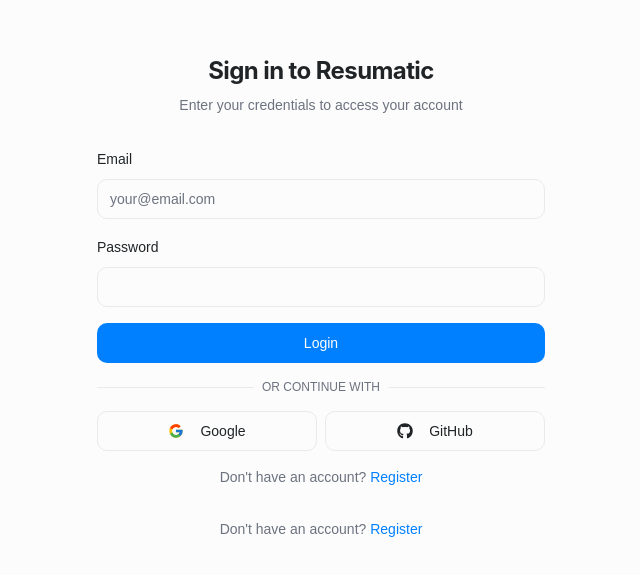
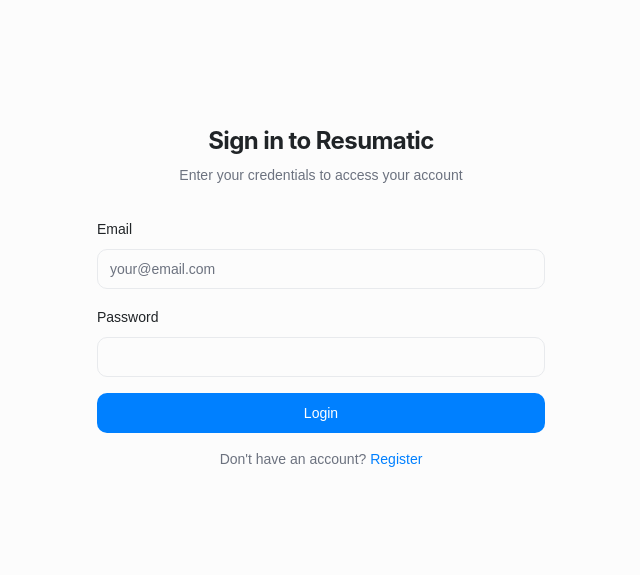
Before and after one commit to sakshi073/resumatic-sift, a React (Vite) app: page /login in a window 1280 px wide. Shown: the part 103-678 px from the top of the page, without its empty margins (319-959 px from the left). Built offline with nearby package versions, Linux system fonts and the light colour scheme; a web font is replaced by a local one.

Commit message:
Refactor authentication forms
- Remove social login functionality.
- Remove duplicate "Don't have an account" links.

```diff
--- a/src/components/auth/LoginForm.tsx
+++ b/src/components/auth/LoginForm.tsx
@@ -13,7 +13,6 @@ import {
   FormMessage,
 } from "@/components/ui/form";
 import { Input } from "@/components/ui/input";
-import { SocialLogins } from "./SocialLogins";
 import { loginSchema, LoginFormValues } from "./schemas";
 import { Link } from "react-router-dom";
 
@@ -70,19 +69,6 @@ export const LoginForm: React.FC<LoginFormProps> = ({ onSubmit, isLoading }) =>
           )}
         </Button>
 
-        <div className="relative my-4">
-          <div className="absolute inset-0 flex items-center">
-            <span className="w-full border-t" />
-          </div>
-          <div className="relative flex justify-center text-xs uppercase">
-            <span className="bg-background px-2 text-muted-foreground">
-              Or continue with
-            </span>
-          </div>
-        </div>
-
-        <SocialLogins />
-
         <div className="text-center mt-4">
           <p className="text-sm text-muted-foreground">
             Don't have an account?{' '}
--- a/src/components/auth/SocialLogins.tsx
+++ /dev/null
@@ -1,47 +0,0 @@
-
-import React from 'react';
-import { Button } from '@/components/ui/button';
-import { FcGoogle } from 'react-icons/fc';
-import { FaGithub } from 'react-icons/fa';
-import { useAuth } from '@/context/AuthContext';
-
-export const SocialLogins: React.FC<{ className?: string }> = ({ className }) => {
-  const { signInWithSocial, loading } = useAuth();
-
-  const handleGoogleLogin = async () => {
-    try {
-      await signInWithSocial('google');
-    } catch (error) {
-      console.error("Google login failed:", error);
-    }
-  };
-
-  const handleGitHubLogin = async () => {
-    try {
-      await signInWithSocial('github');
-    } catch (error) {
-      console.error("GitHub login failed:", error);
-    }
-  };
-
-  return (
-    <div className={`flex space-x-2 ${className}`}>
-      <Button
-        variant="outline"
-        className="w-full"
-        onClick={handleGoogleLogin}
-        disabled={loading}
-      >
-        <FcGoogle className="mr-2 h-4 w-4" /> Google
-      </Button>
-      <Button
-        variant="outline"
-        className="w-full"
-        onClick={handleGitHubLogin}
-        disabled={loading}
-      >
-        <FaGithub className="mr-2 h-4 w-4" /> GitHub
-      </Button>
-    </div>
-  );
-};
--- a/src/pages/Login.tsx
+++ b/src/pages/Login.tsx
@@ -1,6 +1,6 @@
 
 import React from 'react';
-import { Link, Navigate } from 'react-router-dom';
+import { Navigate } from 'react-router-dom';
 import AuthForm from '@/components/auth/AuthForm';
 import { useAuth } from '@/context/AuthContext';
 
@@ -32,15 +32,6 @@ const Login = () => {
             onSuccess={handleSuccess}
           />
         </div>
-
-        <div className="text-center mt-4">
-          <p className="text-sm text-muted-foreground">
-            Don't have an account?{' '}
-            <Link to="/register" className="font-medium text-primary hover:underline">
-              Register
-            </Link>
-          </p>
-        </div>
       </div>
     </div>
   );
```
